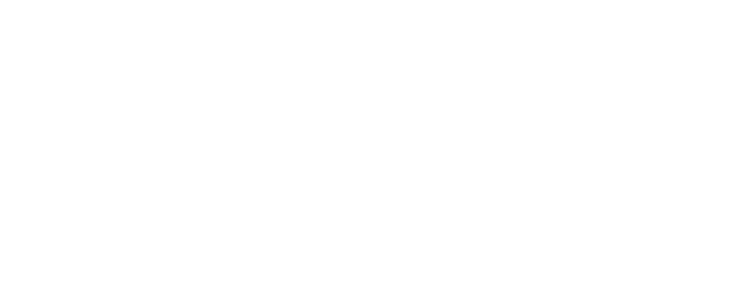
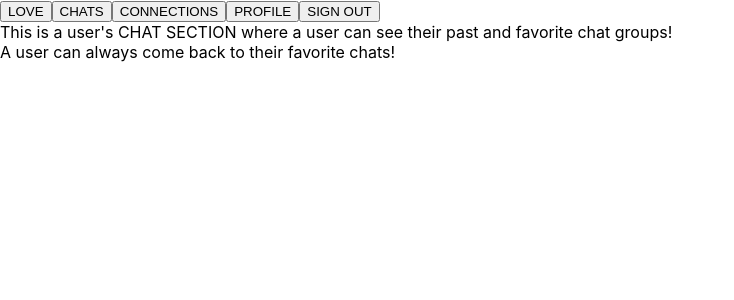
Before and after one commit to ISANCEHZ1994/MERN_dating_app, a React (Create React App) app in the folder frontend/: page /chat-page in a window 1280 px wide. Shown: the top 300 px of the page, without its empty margins (0-734 px from the left). Built offline with nearby package versions, Linux system fonts and the light colour scheme.

Commit message:
fixed MY MESS

```diff
--- a/frontend/src/App.js
+++ b/frontend/src/App.js
@@ -3,8 +3,12 @@ import './App.css';
 import { Switch, Route, BrowserRouter } from "react-router-dom";
 import FirstPage from './Components/Welcome Page/FirstPage';
 import SignUpPage from './Components/Welcome Page/SignUpPage';
-import HomePage from './Components/Main Page/Home Page/HomePage';
+// import HomePage from './Components/Main Page/Home Page/HomePage';
 import NavBar from './Components/Main Page/NavBar/NavBar';
+import Profile from './Components/Main Page/Users/Profile/Profile';
+import Chats from './Components/Main Page/Users/Chats/Chats';
+import Connections from './Components/Main Page/Users/Connections';
+import Love from './Components/Main Page/Users/Love/Love';
 
 //  Here is the directional where I want to set up where each component will go
 
@@ -15,7 +19,11 @@ function App() {
       <Route path="/welcome-to-connections" component={FirstPage}/>
       <Route path="/sign-up" component={SignUpPage}/>
       <Route path='/navbar' component={NavBar}/>
-      <Route path="/main-page" component={HomePage}/>
+      {/* <Route path="/main-page" component={HomePage}/> */}
+      <Route path='/profile-page' component={Profile}/>
+      <Route path='/chat-page' component={Chats}/>
+      <Route path='/connections-page' component={Connections}/>
+      <Route path='/love-page' component={Love}/>
    </Switch>
    </BrowserRouter>
   );
--- a/frontend/src/Components/Main Page/Home Page/HomePage.js
+++ b/frontend/src/Components/Main Page/Home Page/HomePage.js
@@ -13,7 +13,7 @@ export default class HomePage extends React.Component{
             <div>
                 <NavBar/>
 
-                This is what I want the user to see whenever they are  <br></br>
+                This is what I want the user to see whenever they sign back in   <br></br>
                 Here I want to make people sign up OR create an account
             </div>
         )
--- a/frontend/src/Components/Main Page/NavBar/NavBar.js
+++ b/frontend/src/Components/Main Page/NavBar/NavBar.js
@@ -1,49 +1,44 @@
-import React from 'react';
+import React, { useState } from 'react';
 import { useHistory } from "react-router-dom";
 
+function NavBar(){
 
-// export default class NavBar extends React.Component{
-
-//     state = {
-
-//     }
-
-
-
-//     goToProfile = () => {
-//         const
-//     }
-
-//     render(){
-//         return(
-//             <div className='Navbar-div'>
-//                I want a directional NavBar that will take the user every where they want to go<br></br>
-//                How Perhaps this is doesnt need the react router browser?
-//            <button> </button>
-//            <button> </button>
-
-//             </div>
-//         )
-//     }
-
-// };
-
-
-function NavBar(){
+    // fetch('http://http://localhost:3001/')
+    // .then( resp = resp.json())
+    // .then( data = console.log(data))
 
     const history = useHistory();
 
         function goToProfile(){
+            history.push('/profile-page')
+        }
 
+        function goToChats(){
+            history.push('/chat-page')
         }
+
+        function goToConnections(){
+            history.push('/connections-page')
+        }
+
+        function goToLove(){
+            history.push('/love-page')
+        }
+
+        function signOut(){
+            history.push('/welcome-to-connections')
+        }
+
 
     return(
 
         <div className='Navbar-div'>
-                I want a directional NavBar that will take the user every where they want to go<br></br>
-               How Perhaps this is doesnt need the react router browser?
-            <button> </button>
-            <button> </button>
+
+           <button type="button" onClick={goToLove}>LOVE</button>
+            <button type="button" onClick={goToChats}> CHATS</button>
+            <button type="button" onClick={goToConnections}> CONNECTIONS </button>
+            <button type="button" onClick={goToProfile}> PROFILE </button>
+            <button type="button" onClick={signOut}> SIGN OUT </button>
 
         </div>
 
--- a/frontend/src/Components/Main Page/Users/Chats.js
+++ b/frontend/src/Components/Main Page/Users/Chats/Chats.js
@@ -1,5 +1,5 @@
 import React from 'react';
-
+import NavBar from '../../NavBar/NavBar';
 
 export default class Chats extends React.Component{
 
@@ -10,6 +10,7 @@ export default class Chats extends React.Component{
     render(){
         return(
             <div>
+                <NavBar/>
                 This is a user's CHAT SECTION where a user can see their past and favorite chat groups!<br></br>
                 A user can always come back to their favorite chats!
             </div>
--- a/frontend/src/Components/Main Page/Users/Connections.js
+++ b/frontend/src/Components/Main Page/Users/Connections.js
@@ -1,5 +1,5 @@
 import React from 'react';
-
+import NavBar from '../NavBar/NavBar';
 
 export default class Connections extends React.Component{
 
@@ -10,6 +10,7 @@ export default class Connections extends React.Component{
     render(){
         return(
             <div>
+                <NavBar/>
                 This is a user's CONNECTIONS area where they will randomly be placed in a chat room<br></br>
                 In this section I want the user to be able to save their favorite connecitons
             </div>
--- /dev/null
+++ b/frontend/src/Components/Main Page/Users/Love/Love.js
@@ -0,0 +1,20 @@
+import React from 'react';
+import NavBar from '../../NavBar/NavBar';
+
+export default class Love extends React.Component{
+
+    state = {
+
+    }
+
+    render(){
+        return(
+            <div>
+                <NavBar/>
+                This is a user's LOVE area where they can see and chat with secret crush <br></br>
+                In this section I want the us
+            </div>
+        )
+    }
+
+};
--- a/frontend/src/Components/Main Page/Users/Profile.js
+++ b/frontend/src/Components/Main Page/Users/Profile/Profile.js
@@ -1,4 +1,5 @@
 import React from 'react';
+import NavBar from '../../NavBar/NavBar';
 
 
 export default class Profile extends React.Component{
@@ -10,6 +11,7 @@ export default class Profile extends React.Component{
     render(){
         return(
             <div>
+                <NavBar/>
                 This is a user's profile where they can view or change their interests and what they are looking for<br></br>
                 I want to be as detailed as possible with any user!
             </div>
--- a/frontend/src/Components/Welcome Page/FirstPage.js
+++ b/frontend/src/Components/Welcome Page/FirstPage.js
@@ -5,7 +5,7 @@ export default class FirstPage extends React.Component{
 
     state = {
 
-    }
+    };
 
     render(){
         return(
```
Also changed, not shown: frontend/src/Components/Main Page/test.js (deleted), frontend/src/Components/test.js (deleted), 2 other files (tests, documents, lock files or other folders).
